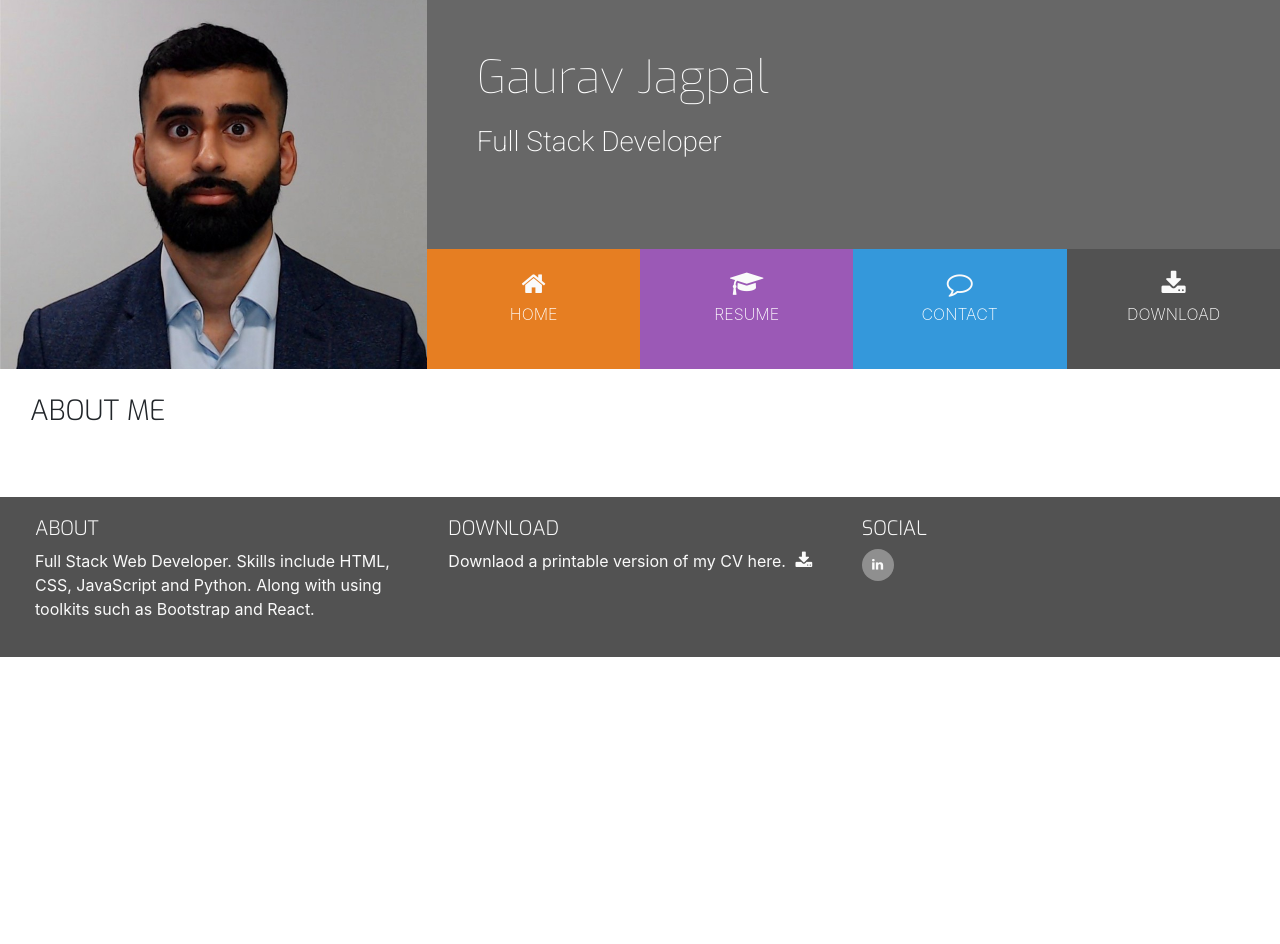
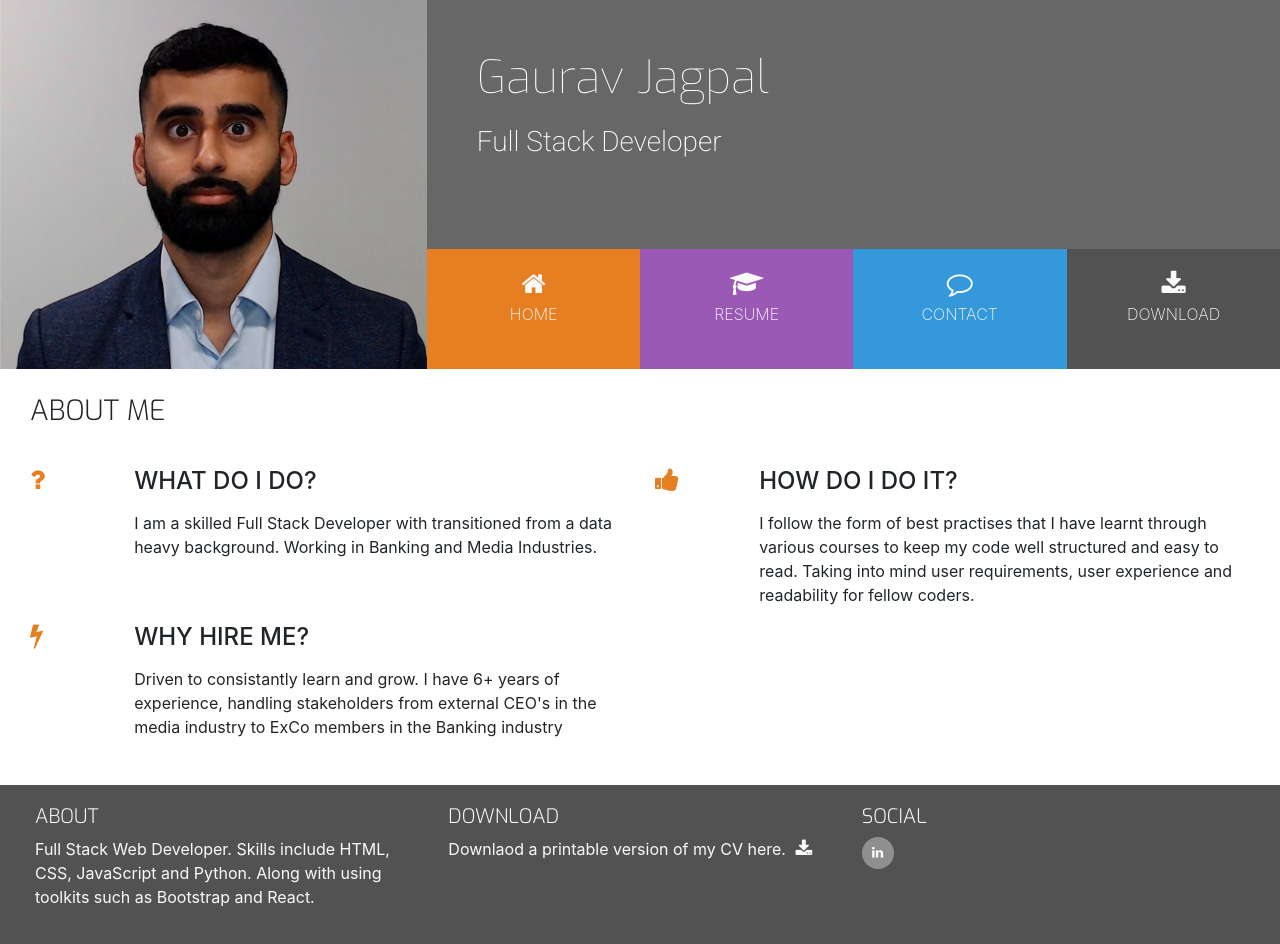
Before and after one commit to gauravjagpal/resume, a plain HTML site: page index.html in a window 1280 px wide. Before the commit the page ends 800 px from the top, so only its background shows below. Drawn offline with nearby package versions, Linux system fonts and the light colour scheme.

Commit message:
Finish about me section

```diff
--- a/assets/css/index.css
+++ b/assets/css/index.css
@@ -212,3 +212,15 @@ footer {
 #footer-details {
     padding: 20px;
 }
+
+
+/*-----------------Three Reasons */
+
+.three-reasons-icon {
+    font-size: 26px;
+    color: var(--light-orange)
+}
+
+.three-reasons-heading {
+    margin-bottom: 15px;
+}
--- a/index.html
+++ b/index.html
@@ -24,6 +24,55 @@
                         </h3>
                     </div>
                 </div>
+                <div class="row">
+                    <div class="col-10 offset-1 offset-sm-0 col-sm-4 col-md-6">
+                        <div class="row">
+                            <div class="col-2">
+                                <i class="three-reasons-icon fa fa-question" aria-hidden="true"></i>
+                            </div>
+                            <div class="col-10">
+                                <h4 class="three-reasons-heading uppercase">
+                                    What do I do?
+                                </h4>
+                                <p>I am a skilled Full Stack Developer with transitioned from a data heavy background.
+                                    Working in Banking and Media Industries.
+                                </p>
+                            </div>
+                        </div>
+                    </div>
+                    <div class="col-10 offset-1 offset-sm-0 col-sm-4 col-md-6">
+                        <div class="row">
+                            <div class="col-2">
+                                <i class="three-reasons-icon fa fa-thumbs-up" aria-hidden="true"></i>
+                            </div>
+                            <div class="col-10">
+                                <h4 class="three-reasons-heading uppercase">
+                                    How do I do it?
+                                </h4>
+                                <p>I follow the form of best practises that I have learnt through various courses
+                                    to keep my code well structured and easy to read. Taking into mind user requirements,
+                                    user experience and readability for fellow coders.
+                                </p>
+                            </div>
+                        </div>
+                    </div>
+                    <div class="col-10 offset-1 offset-sm-0 col-sm-4 col-md-6">
+                        <div class="row">
+                            <div class="col-2">
+                                <i class="three-reasons-icon fa fa-bolt" aria-hidden="true"></i>
+                            </div>
+                            <div class="col-10">
+                                <h4 class="three-reasons-heading uppercase">
+                                    Why hire me?
+                                </h4>
+                                <p>Driven to consistantly learn and grow. I have 6+ years of experience,
+                                    handling stakeholders from external CEO's in the media industry to ExCo members in the
+                                    Banking industry
+                                </p>
+                            </div>
+                        </div>
+                    </div>
+                </div>
             </div>
         </div>
     </section>
```
